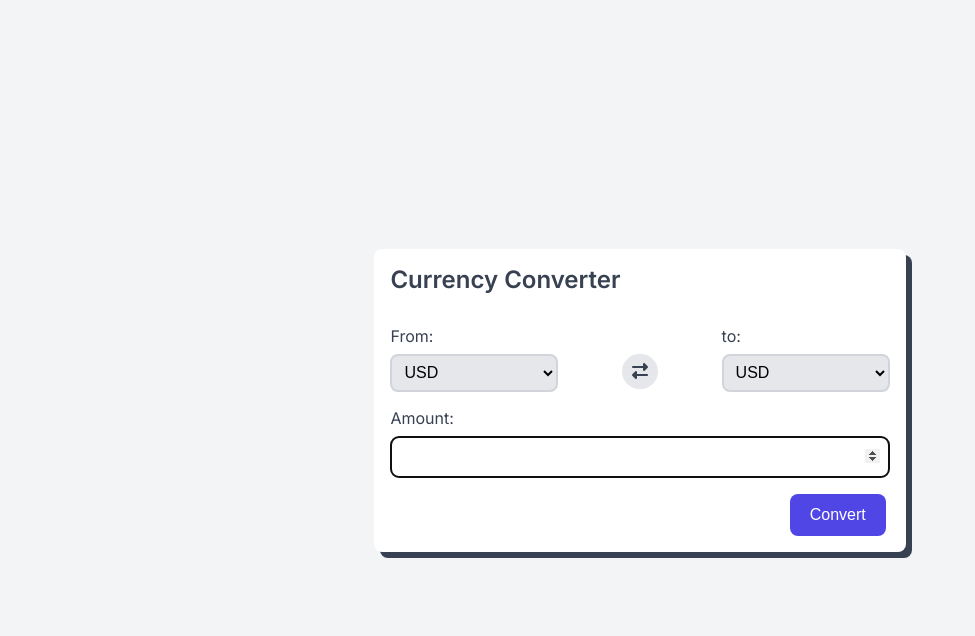
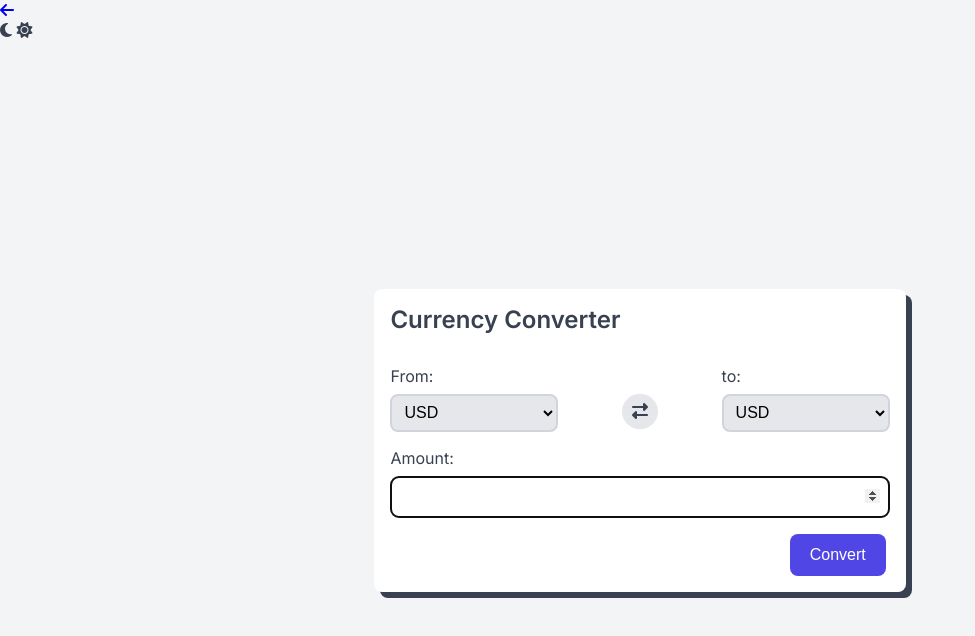
Before and after one commit to Fernando-Washington/vacation-js-journey, a plain HTML site: page currency-converter/currency.html in a window 1280 px wide. Shown: the whole page, without its empty margins (0-975 px from the left). Drawn offline with Linux system fonts and the light colour scheme.

Commit message:
add nav and dark mode structure

```diff
--- a/currency-converter/currency.html
+++ b/currency-converter/currency.html
@@ -8,6 +8,21 @@
     <link rel='stylesheet' href='https://cdnjs.cloudflare.com/ajax/libs/font-awesome/6.7.2/css/all.css' integrity='sha512-GmZYQ9SKTnOea030Tbiat0Y+jhnYLIpsGAe6QTnToi8hI2nNbVMETHeK4wm4MuYMQdrc38x+sX77+kVD01eNsQ==' crossorigin='anonymous'/>
 </head>
 <body>
+    <header>
+        <nav>
+            <ul>
+                <li>
+                    <a class="come-back" href="../index.html">
+                        <i class="fa-solid fa-arrow-left"></i>
+                    </a>
+                </li>
+                <li>
+                    <i onclick="toggleDarkMode()" class="fa-solid fa-moon"></i>
+                    <i onclick="toggleDarkMode()" class="fa-solid fa-sun"></i>
+                </li>
+            </ul>
+        </nav>
+    </header>
     <main>
         <section>
             <div class="currency-container">
```
